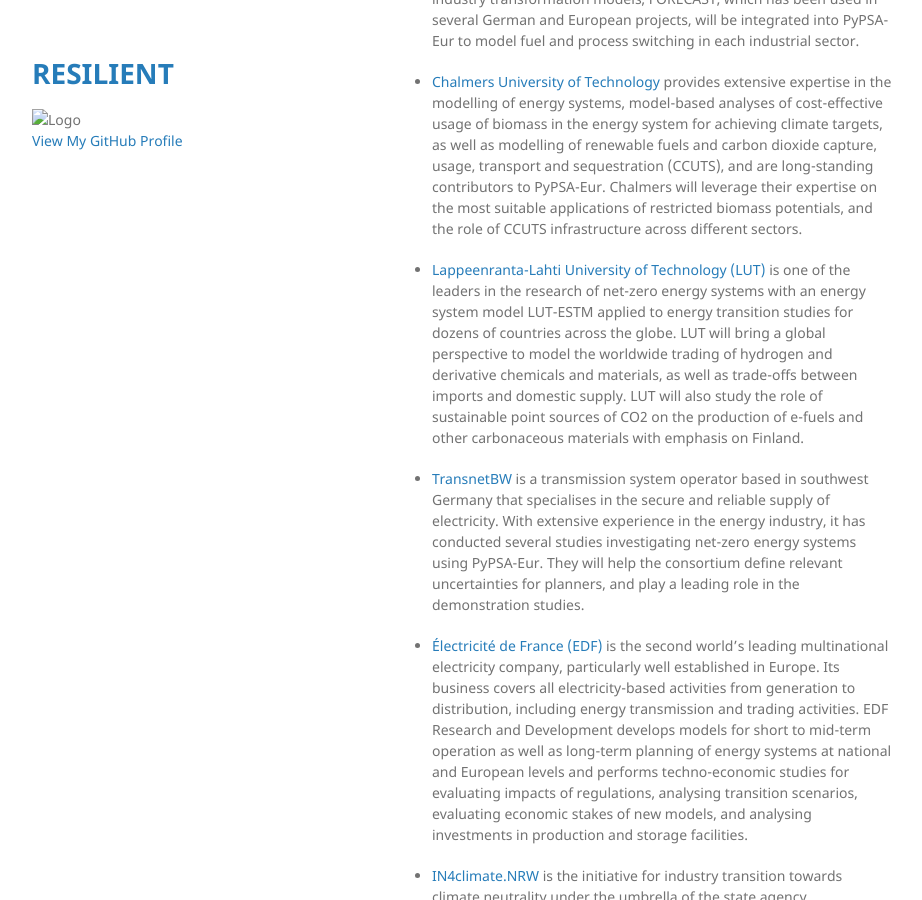
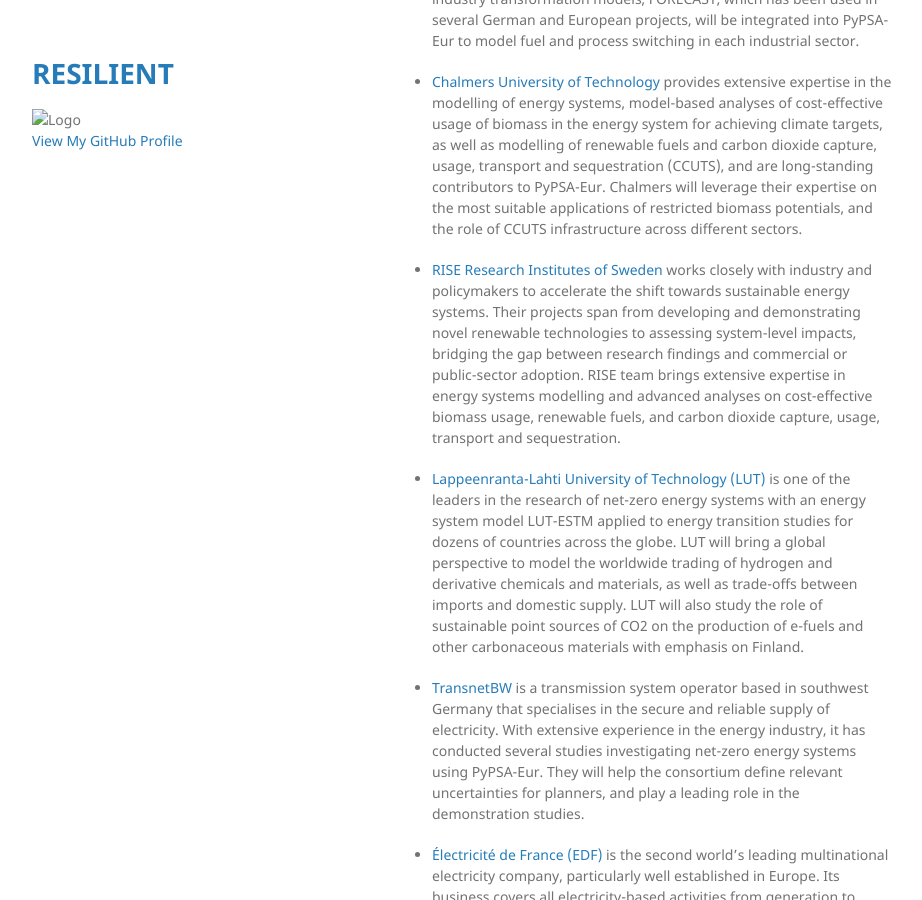
Before and after one commit to resilient-project/resilient-project.github.io, a Jekyll site: the page built from index.md, in a window 1280 px wide and 900 px high, scrolled down 3219 px. Shown: the whole window, without its empty margins (178-1100 px from the left). Built offline with Jekyll 4.4.1, drawn with Linux system fonts in a browser that asks for light colours; our own code applies the rules of GitHub Pages for plain Markdown files.

Commit message:
add RISE to project partner list

```diff
--- a/index.md
+++ b/index.md
@@ -114,6 +114,8 @@
 expertise on the most suitable applications of restricted biomass potentials, and the role of CCUTS
 infrastructure across different sectors.
 
+- [RISE Research Institutes of Sweden](https://www.ri.se/) works closely with industry and policymakers to accelerate the shift towards sustainable energy systems. Their projects span from developing and demonstrating novel renewable technologies to assessing system-level impacts, bridging the gap between research findings and commercial or public-sector adoption. RISE team brings extensive expertise in energy systems modelling and advanced analyses on cost-effective biomass usage, renewable fuels, and carbon dioxide capture, usage, transport and sequestration.
+
 - [Lappeenranta-Lahti University of Technology (LUT)](https://www.lut.fi/en) is one of the leaders in the research of net-zero
 energy systems with an energy system model LUT-ESTM applied to energy transition studies for
 dozens of countries across the globe. LUT will bring a global perspective to model the worldwide trading of hydrogen and derivative chemicals and
```
